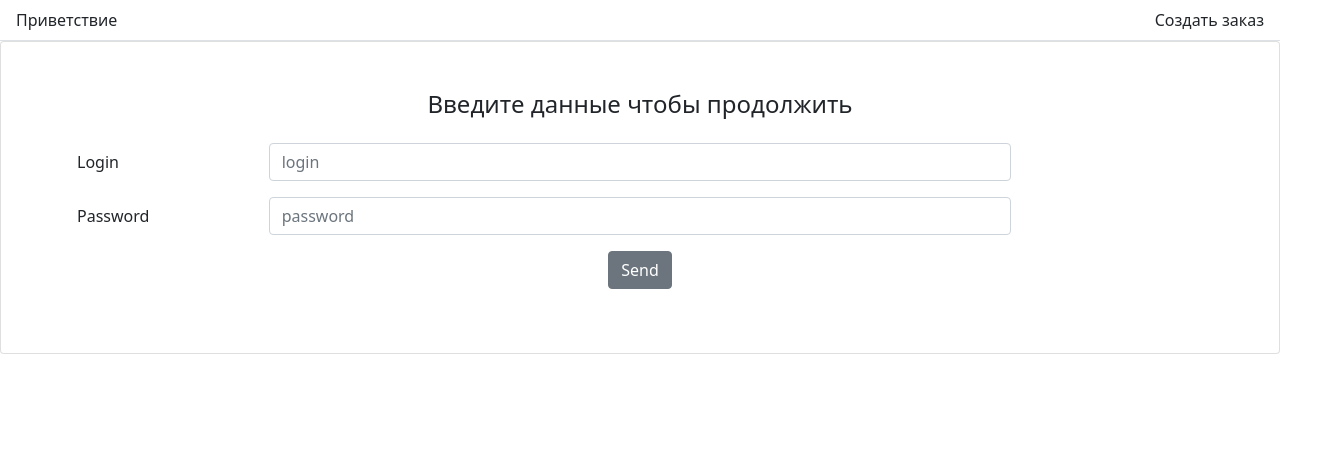
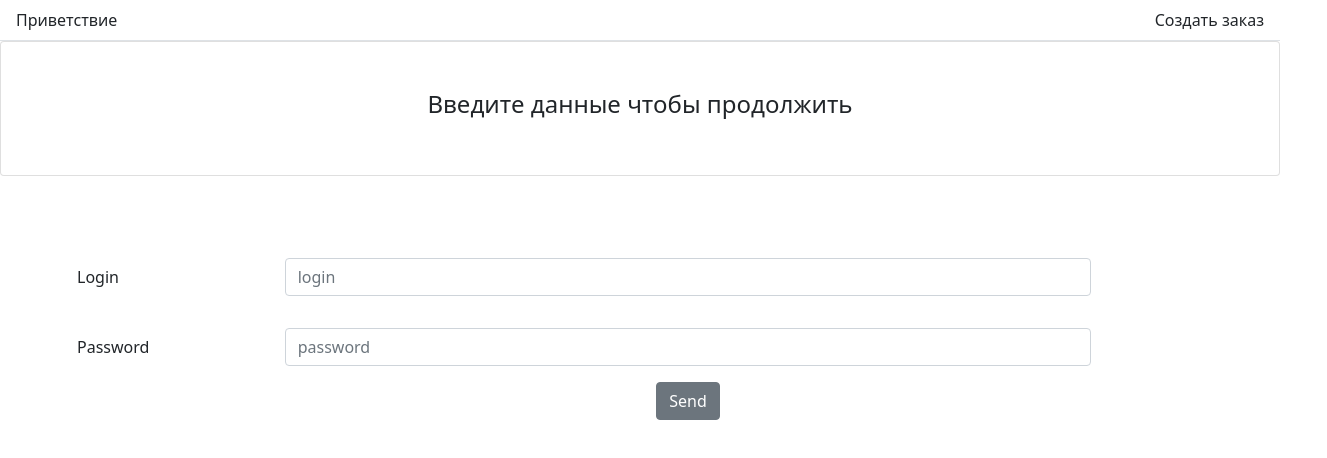
Before and after one commit to maryluis/4practice, a React (Create React App) app: page /login in a window 1280 px wide. Shown: the top 458 px of the page, 1327 px wide, since content can reach past the window. Built offline with nearby package versions, Linux system fonts and the light colour scheme.

Commit message:
check customerName

```diff
--- a/src/App.css
+++ b/src/App.css
@@ -62,8 +62,19 @@
   display: flex;
   justify-content: center;
   position: absolute;
-  top: 350px;
+  top: 390px;
 }
 .pageSpan {
   margin: 5px;
 }
+.formLogin {
+  position: absolute;
+  display: flex;
+  flex-direction: column;
+  width: 100%;
+  top: 200px;
+}
+.none {
+  display: none;
+  position: absolute;
+}
--- a/src/components/mainComponents/CreatePage.js
+++ b/src/components/mainComponents/CreatePage.js
@@ -65,6 +65,7 @@ function CreatePage() {
         positions: formData.positions,
         email: formData.email,
         number: formData.number,
+        costumerName: formData.costumerName,
         date: formData.date,
         status: 'New',
         fullName: `${formData.name} ${formData.surname}`,
--- a/src/components/mainComponents/LoginPage.js
+++ b/src/components/mainComponents/LoginPage.js
@@ -30,10 +30,10 @@ function LoginPage() {
     }
   }, [isLogin]);
   return (
-    <Card className="p-5">
+    <Card className="p-5 relative">
       <CardTitle className="center" tag="h4">Введите данные чтобы продолжить</CardTitle>
-      <Form>
-        {error && <Alert color="danger"><span>Введено некоректные данные</span></Alert>}
+      <Alert className={`${!error && 'none'} 'alert'`} color="danger"><span>Введено некоректные данные</span></Alert>
+      <Form className="formLogin">
         <FormGroup className="m-3" row>
           <Label sm={2} for="login">Login</Label>
           <Col sm={8}>
--- a/src/components/mainComponents/localreducers/createFormReducer.js
+++ b/src/components/mainComponents/localreducers/createFormReducer.js
@@ -9,6 +9,7 @@ export const defaultState = {
   surname: '',
   number: '',
   positions: [''],
+  costumerName: 'Барановская Е.В.',
   costumer: 'Поставщик 1',
   type: 'Розница',
   date: '',
--- a/src/redux-saga/reducerLogin.js
+++ b/src/redux-saga/reducerLogin.js
@@ -7,7 +7,7 @@ const defaultState = {
   isLogin: false,
   isAdmin: false,
   isLoading: false,
-  error: null,
+  error: false,
 };
 
 function loginReducer(state, action) {
```
